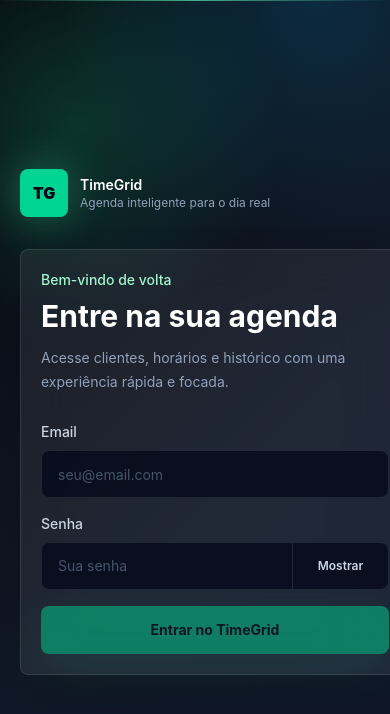
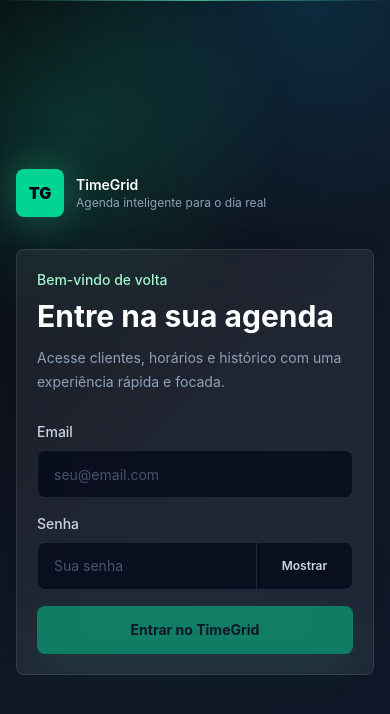
Before and after one commit to NeoJhonn/timegrid-frontend, an Angular app: page /login in a window 390 px wide. Shown: the top 714 px of the page. Built offline with nearby package versions, Linux system fonts and the light colour scheme.

Commit message:
style: refine mobile login card centering

```diff
--- a/src/app/features/login/login.page.html
+++ b/src/app/features/login/login.page.html
@@ -1,9 +1,9 @@
-<section class="relative grid min-h-screen overflow-hidden bg-[#070a0f] text-slate-100 lg:grid-cols-[1.05fr_0.95fr]">
+<section class="relative grid min-h-screen overflow-hidden bg-[#070a0f] text-slate-100 lg:grid-cols-2">
   <div class="absolute inset-0 bg-[radial-gradient(circle_at_20%_15%,rgba(16,185,129,0.22),transparent_26%),radial-gradient(circle_at_80%_0%,rgba(14,165,233,0.18),transparent_28%),linear-gradient(135deg,#070a0f,#111827_58%,#0f172a)]"></div>
   <div class="absolute inset-x-0 top-0 h-px bg-gradient-to-r from-transparent via-emerald-300/70 to-transparent"></div>
 
-  <div class="relative flex min-h-screen items-center px-5 py-10 sm:px-8 lg:px-12">
-    <div class="mx-auto w-full max-w-md">
+  <div class="relative flex min-h-screen items-center py-10 sm:px-8 lg:px-12">
+    <div class="mx-auto w-[calc(100vw-2rem)] max-w-md sm:w-full">
       <div class="mb-8 flex items-center gap-3">
         <span class="grid h-12 w-12 place-items-center rounded-lg bg-emerald-400 text-base font-black text-slate-950 shadow-[0_0_42px_rgba(52,211,153,0.42)]">
           TG
```
Also changed, not shown: 1 other file (tests, documents, lock files or other folders).
